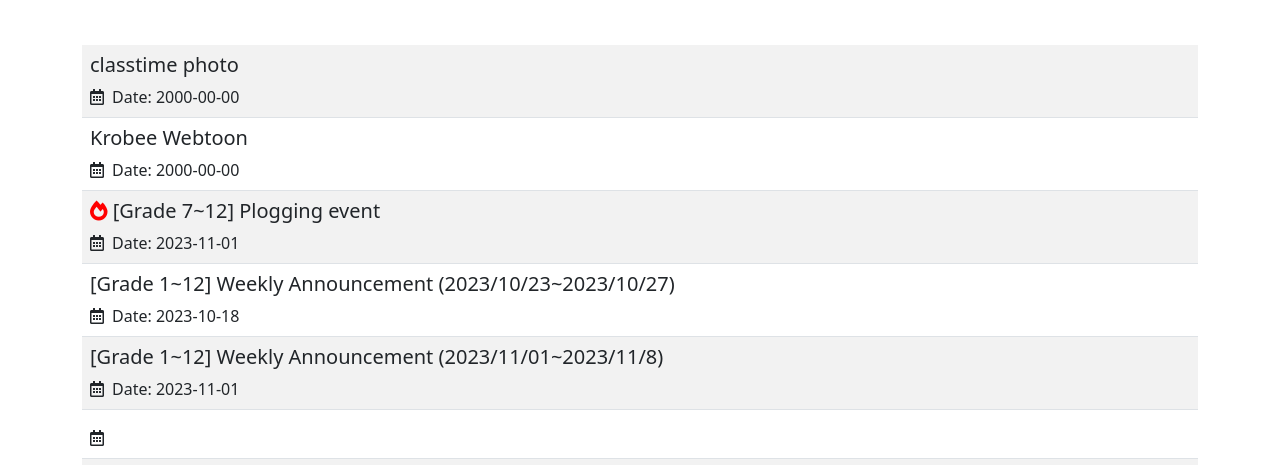
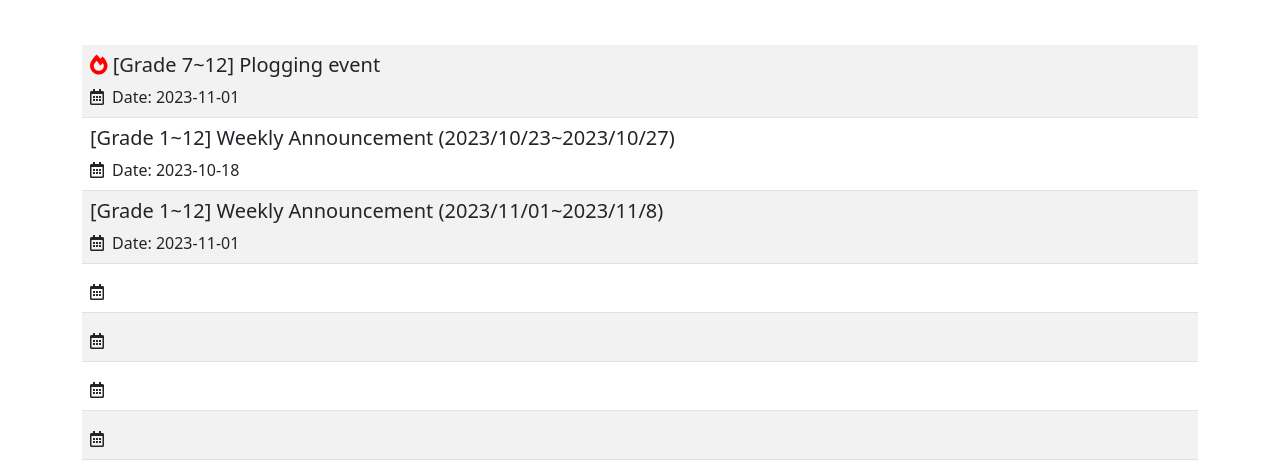
Before and after one commit to kucss-e-ssu/kucss-e-ssu.github.io, a plain HTML site: page asset/anc.html in a window 1280 px wide. Shown: the part 303-768 px from the top of the page. Drawn offline with nearby package versions, Linux system fonts and the light colour scheme.

Commit message:
GGrobee : add contents to all page

```diff
--- a/asset/anc.html
+++ b/asset/anc.html
@@ -32,19 +32,6 @@
     <div class="container my-5">
         <table class="table table-striped">
           <tbody>
-            <tr>
-              <td><a href="Announcement/photo.html" onclick="Your_Function_Name_Here(this)">
-                <h5>classtime photo</h5>
-                <h class="card-text"><i class="far fa-calendar-alt me-2"></i>Date: 2000-00-00</h>
-              </a></td>
-            </tr>
-
-            <tr>
-              <td><a href="Announcement/webtoon.html" onclick="increaseCount(this)">
-                <h5>Krobee Webtoon</h5>
-                <h class="card-text"><i class="far fa-calendar-alt me-2"></i>Date: 2000-00-00</h>
-              </a></td>
-            </tr>
 
             <tr>
               <td><a href="Announcement/plogging.html" onclick="increaseCount(this)">
```
Also changed, not shown: asset/Announcement/webtoon/webtoon1.html (+1 -0 lines), asset/play.html (+17 -0 lines), asset/play/photo.html (renamed from asset/Announcement/photo.html), asset/play/webtoon.html (renamed from asset/Announcement/webtoon.html), 1 other file.
